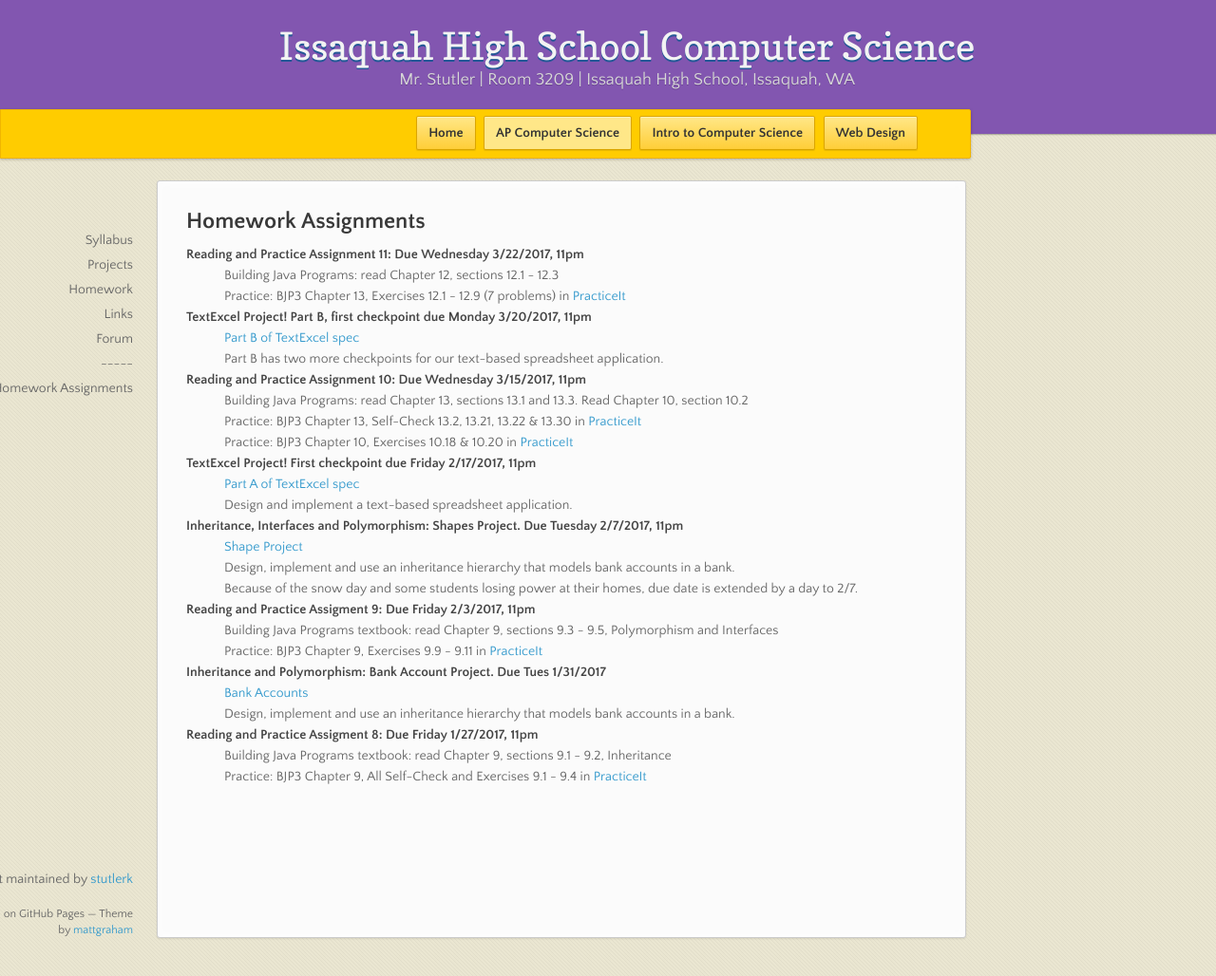
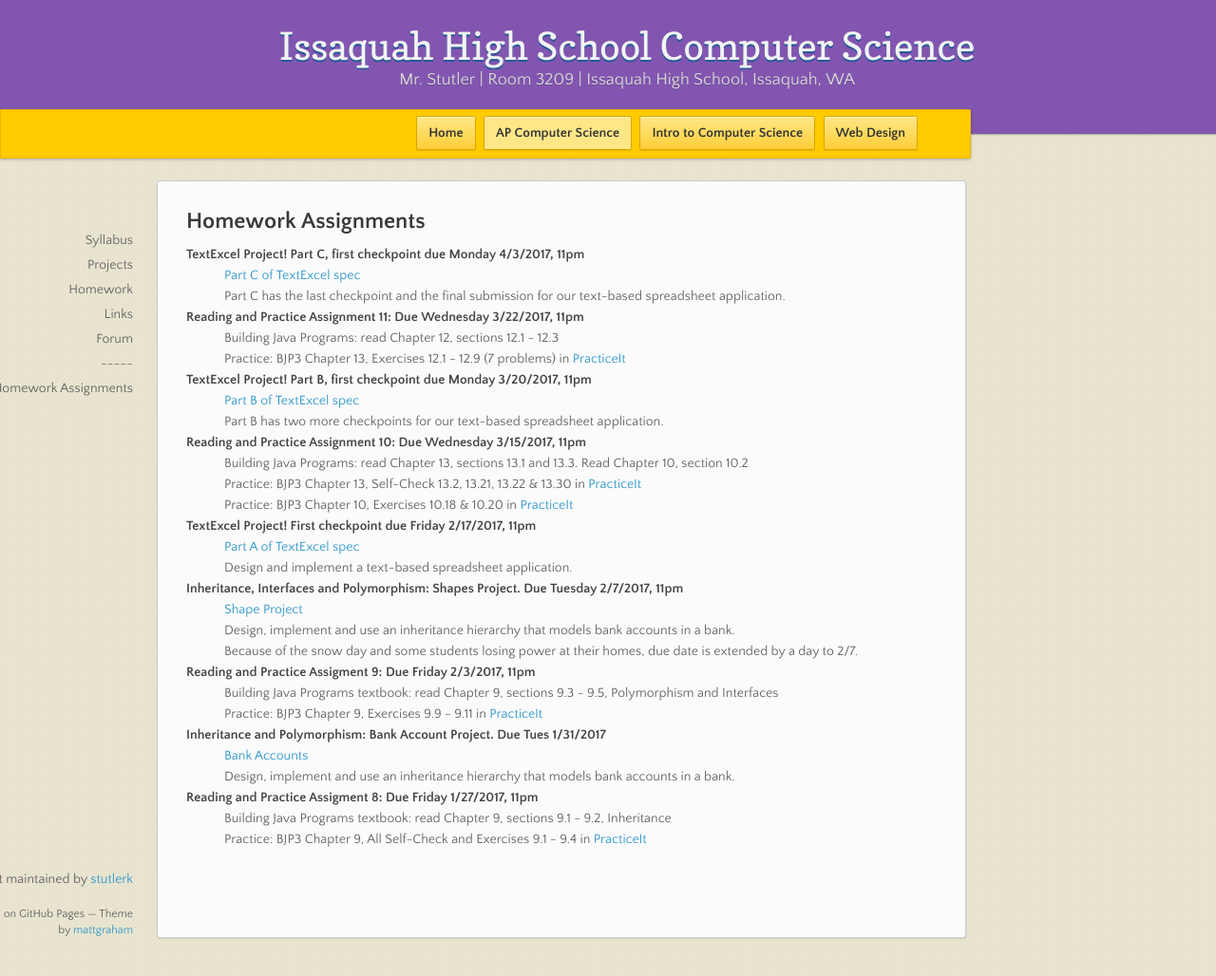
Before and after one commit to stutlerk/ihs-website, a Jekyll site: the page built from _apcs/homework.html, in a window 1280 px wide and 1028 px high. Shown: the whole window at 95% size. Built offline with Jekyll 4.4.1, drawn with Linux system fonts in a browser that asks for light colours; nearby versions of some CDN libraries.

Commit message:
Update homework.html

```diff
--- a/_apcs/homework.html
+++ b/_apcs/homework.html
@@ -6,6 +6,10 @@ layout: course
 <section>
 <h2>Homework Assignments</h2>
   <dl>
+    <dt>TextExcel Project! Part C, first checkpoint due Monday 4/3/2017, 11pm</dt>
+    <dd><a href="https://issaquahwednet-my.sharepoint.com/personal/stutlerk_issaquah_wednet_edu/_layouts/15/guestaccess.aspx?docid=0ddd6949675124720ac38fb1d2a2dccb7&authkey=AXoEbuBZZ6rCKkdfiLfyB4I">Part C of TextExcel spec</a></dd>
+    <dd>Part C has the last checkpoint and the final submission for our text-based spreadsheet application.</dd>
+
     <dt>Reading and Practice Assignment 11: Due Wednesday 3/22/2017, 11pm</dt>
     <dd>Building Java Programs: read Chapter 12, sections 12.1 - 12.3</dd>
     <dd>Practice: BJP3 Chapter 13, Exercises 12.1 - 12.9 (7 problems) in <a href="http://practiceit.cs.washington.edu/">PracticeIt</a></dd>
```
